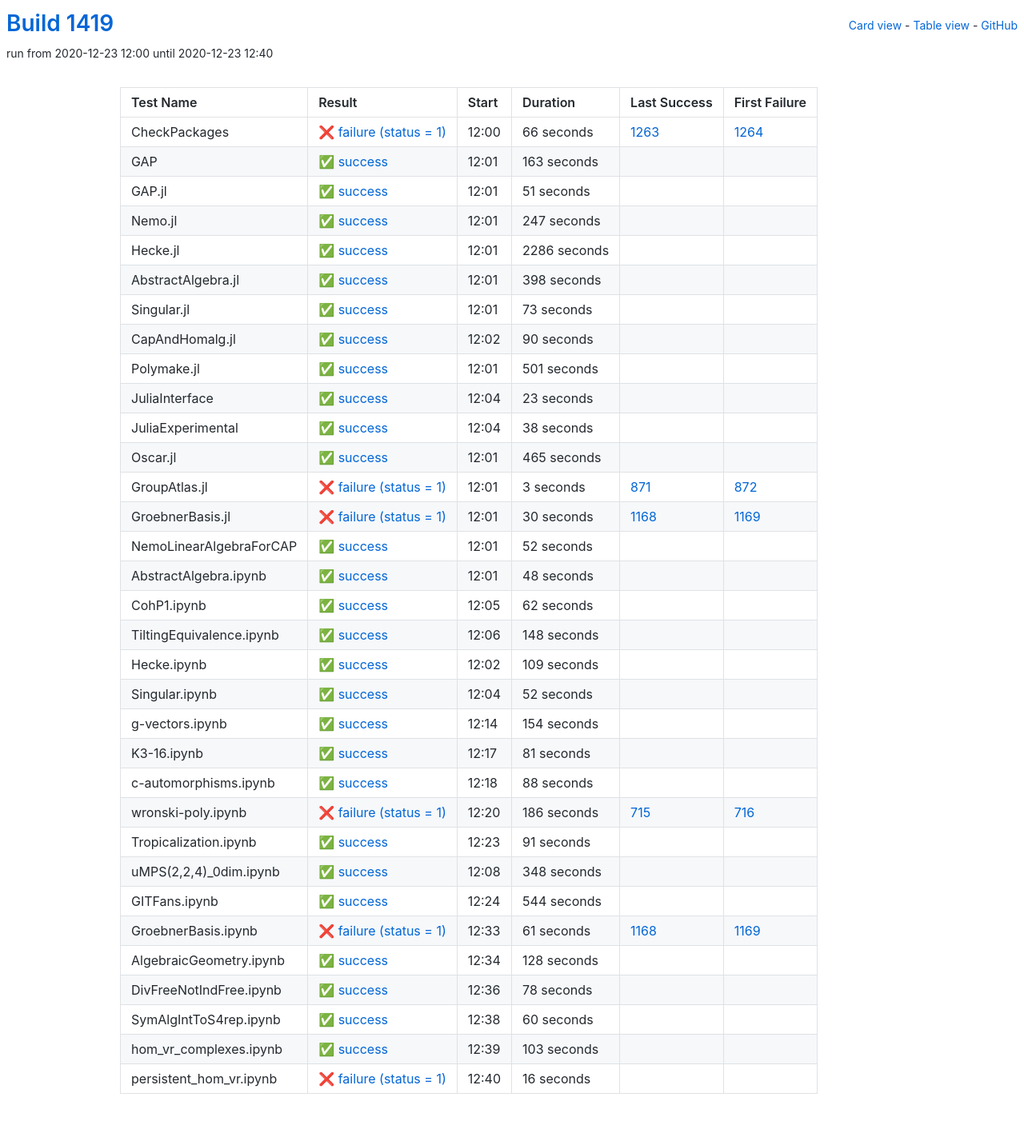
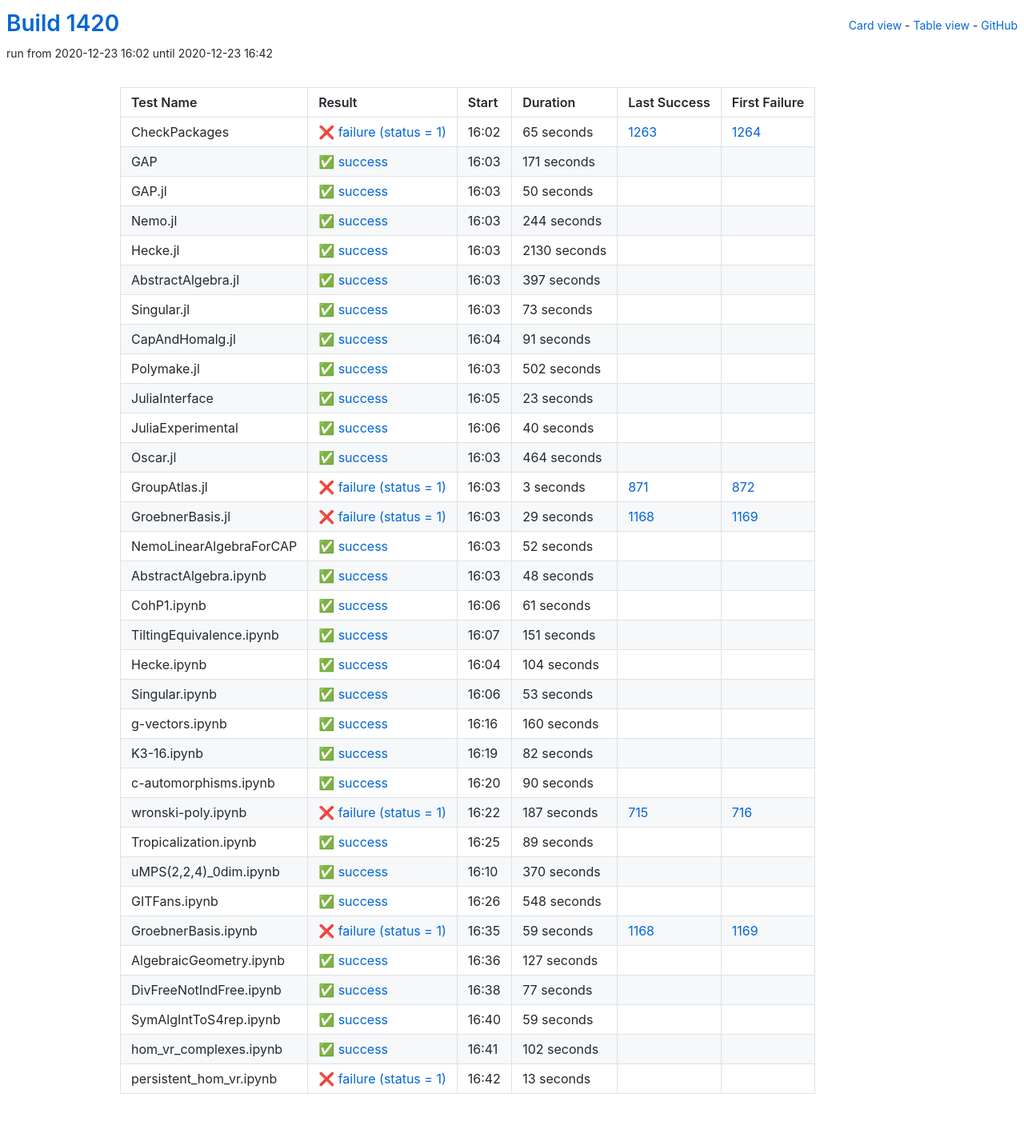
Before and after one commit to oscar-system/oscar-ci-status-stable, a Jekyll site: the page built from table.html, in a window 1280 px wide. Shown: the whole page at 80% size. Built offline with Jekyll 4.4.1, drawn with Linux system fonts in a browser that asks for light colours.

Commit message:
Build #1420

```diff
--- a/_data/ci.yml
+++ b/_data/ci.yml
@@ -1,6 +1,6 @@
 ---
-build: 1419
-build_url: https://oscarci.mathematik.uni-kl.de/job/oscar-stable/1419/
+build: 1420
+build_url: https://oscarci.mathematik.uni-kl.de/job/oscar-stable/1420/
 job: oscar-stable
 organization: oscar-system
 repo: oscar-ci-status-stable
@@ -8,80 +8,80 @@ repourl: https://github.com/oscar-system/oscar-ci-status-stable
 tests:
 - name: CheckPackages
   id: checkpackages
-  log: https://oscarci.mathematik.uni-kl.de/job/oscar-stable/1419/artifact/logs/build-1419/CheckPackages.log
-  start: 2020-12-23 12:00
+  log: https://oscarci.mathematik.uni-kl.de/job/oscar-stable/1420/artifact/logs/build-1420/CheckPackages.log
+  start: 2020-12-23 16:02
   success: false
   exitcode: 1
   status: failure
-  duration: 66
+  duration: 65
   last_success: 1263
   last_success_url: https://oscarci.mathematik.uni-kl.de/job/oscar-stable/1263/
   first_failure: 1264
   first_failure_url: https://oscarci.mathematik.uni-kl.de/job/oscar-stable/1264/
 - name: GAP
   id: gap
-  log: https://oscarci.mathematik.uni-kl.de/job/oscar-stable/1419/artifact/logs/build-1419/GAP.log
-  start: 2020-12-23 12:01
+  log: https://oscarci.mathematik.uni-kl.de/job/oscar-stable/1420/artifact/logs/build-1420/GAP.log
+  start: 2020-12-23 16:03
   success: true
   exitcode: 0
   status: success
-  duration: 163
+  duration: 171
   last_success: false
   last_success_url:
   first_failure: false
   first_failure_url:
 - name: GAP.jl
   id: gap-jl
-  log: https://oscarci.mathematik.uni-kl.de/job/oscar-stable/1419/artifact/logs/build-1419/GAP.jl.log
-  start: 2020-12-23 12:01
+  log: https://oscarci.mathematik.uni-kl.de/job/oscar-stable/1420/artifact/logs/build-1420/GAP.jl.log
+  start: 2020-12-23 16:03
   success: true
   exitcode: 0
   status: success
-  duration: 51
+  duration: 50
   last_success: false
   last_success_url:
   first_failure: false
   first_failure_url:
 - name: Nemo.jl
   id: nemo-jl
-  log: https://oscarci.mathematik.uni-kl.de/job/oscar-stable/1419/artifact/logs/build-1419/Nemo.jl.log
-  start: 2020-12-23 12:01
+  log: https://oscarci.mathematik.uni-kl.de/job/oscar-stable/1420/artifact/logs/build-1420/Nemo.jl.log
+  start: 2020-12-23 16:03
   success: true
   exitcode: 0
   status: success
-  duration: 247
+  duration: 244
   last_success: false
   last_success_url:
   first_failure: false
   first_failure_url:
 - name: Hecke.jl
   id: hecke-jl
-  log: https://oscarci.mathematik.uni-kl.de/job/oscar-stable/1419/artifact/logs/build-1419/Hecke.jl.log
-  start: 2020-12-23 12:01
+  log: https://oscarci.mathematik.uni-kl.de/job/oscar-stable/1420/artifact/logs/build-1420/Hecke.jl.log
+  start: 2020-12-23 16:03
   success: true
   exitcode: 0
   status: success
-  duration: 2286
+  duration: 2130
   last_success: false
   last_success_url:
   first_failure: false
   first_failure_url:
 - name: AbstractAlgebra.jl
   id: abstractalgebra-jl
-  log: https://oscarci.mathematik.uni-kl.de/job/oscar-stable/1419/artifact/logs/build-1419/AbstractAlgebra.jl.log
-  start: 2020-12-23 12:01
+  log: https://oscarci.mathematik.uni-kl.de/job/oscar-stable/1420/artifact/logs/build-1420/AbstractAlgebra.jl.log
+  start: 2020-12-23 16:03
   success: true
   exitcode: 0
   status: success
-  duration: 398
+  duration: 397
   last_success: false
   last_success_url:
   first_failure: false
   first_failure_url:
 - name: Singular.jl
   id: singular-jl
-  log: https://oscarci.mathematik.uni-kl.de/job/oscar-stable/1419/artifact/logs/build-1419/Singular.jl.log
-  start: 2020-12-23 12:01
+  log: https://oscarci.mathematik.uni-kl.de/job/oscar-stable/1420/artifact/logs/build-1420/Singular.jl.log
+  start: 2020-12-23 16:03
   success: true
   exitcode: 0
   status: success
@@ -92,32 +92,32 @@ tests:
   first_failure_url:
 - name: CapAndHomalg.jl
   id: capandhomalg-jl
-  log: https://oscarci.mathematik.uni-kl.de/job/oscar-stable/1419/artifact/logs/build-1419/CapAndHomalg.jl.log
-  start: 2020-12-23 12:02
+  log: https://oscarci.mathematik.uni-kl.de/job/oscar-stable/1420/artifact/logs/build-1420/CapAndHomalg.jl.log
+  start: 2020-12-23 16:04
   success: true
   exitcode: 0
   status: success
-  duration: 90
+  duration: 91
   last_success: false
   last_success_url:
   first_failure: false
   first_failure_url:
 - name: Polymake.jl
   id: polymake-jl
-  log: https://oscarci.mathematik.uni-kl.de/job/oscar-stable/1419/artifact/logs/build-1419/Polymake.jl.log
-  start: 2020-12-23 12:01
+  log: https://oscarci.mathematik.uni-kl.de/job/oscar-stable/1420/artifact/logs/build-1420/Polymake.jl.log
+  start: 2020-12-23 16:03
   success: true
   exitcode: 0
   status: success
-  duration: 501
+  duration: 502
   last_success: false
   last_success_url:
   first_failure: false
   first_failure_url:
 - name: JuliaInterface
   id: juliainterface
-  log: https://oscarci.mathematik.uni-kl.de/job/oscar-stable/1419/artifact/logs/build-1419/JuliaInterface.log
-  start: 2020-12-23 12:04
+  log: https://oscarci.mathematik.uni-kl.de/job/oscar-stable/1420/artifact/logs/build-1420/JuliaInterface.log
+  start: 2020-12-23 16:05
   success: true
   exitcode: 0
   status: success
@@ -128,32 +128,32 @@ tests:
   first_failure_url:
 - name: JuliaExperimental
   id: juliaexperimental
-  log: https://oscarci.mathematik.uni-kl.de/job/oscar-stable/1419/artifact/logs/build-1419/JuliaExperimental.log
-  start: 2020-12-23 12:04
+  log: https://oscarci.mathematik.uni-kl.de/job/oscar-stable/1420/artifact/logs/build-1420/JuliaExperimental.log
+  start: 2020-12-23 16:06
   success: true
   exitcode: 0
   status: success
-  duration: 38
+  duration: 40
   last_success: false
   last_success_url:
   first_failure: false
   first_failure_url:
 - name: Oscar.jl
   id: oscar-jl
-  log: https://oscarci.mathematik.uni-kl.de/job/oscar-stable/1419/artifact/logs/build-1419/Oscar.jl.log
-  start: 2020-12-23 12:01
+  log: https://oscarci.mathematik.uni-kl.de/job/oscar-stable/1420/artifact/logs/build-1420/Oscar.jl.log
+  start: 2020-12-23 16:03
   success: true
   exitcode: 0
   status: success
-  duration: 465
+  duration: 464
   last_success: false
   last_success_url:
   first_failure: false
   first_failure_url:
 - name: GroupAtlas.jl
   id: groupatlas-jl
-  log: https://oscarci.mathematik.uni-kl.de/job/oscar-stable/1419/artifact/logs/build-1419/GroupAtlas.jl.log
-  start: 2020-12-23 12:01
+  log: https://oscarci.mathematik.uni-kl.de/job/oscar-stable/1420/artifact/logs/build-1420/GroupAtlas.jl.log
+  start: 2020-12-23 16:03
   success: false
   exitcode: 1
   status: failure
@@ -164,20 +164,20 @@ tests:
   first_failure_url: https://oscarci.mathematik.uni-kl.de/job/oscar-stable/872/
 - name: GroebnerBasis.jl
   id: groebnerbasis-jl
-  log: https://oscarci.mathematik.uni-kl.de/job/oscar-stable/1419/artifact/logs/build-1419/GroebnerBasis.jl.log
-  start: 2020-12-23 12:01
+  log: https://oscarci.mathematik.uni-kl.de/job/oscar-stable/1420/artifact/logs/build-1420/GroebnerBasis.jl.log
+  start: 2020-12-23 16:03
   success: false
   exitcode: 1
   status: failure
-  duration: 30
+  duration: 29
   last_success: 1168
   last_success_url: https://oscarci.mathematik.uni-kl.de/job/oscar-stable/1168/
   first_failure: 1169
   first_failure_url: https://oscarci.mathematik.uni-kl.de/job/oscar-stable/1169/
 - name: NemoLinearAlgebraForCAP
   id: nemolinearalgebraforcap
-  log: https://oscarci.mathematik.uni-kl.de/job/oscar-stable/1419/artifact/logs/build-1419/NemoLinearAlgebraForCAP.log
-  start: 2020-12-23 12:01
+  log: https://oscarci.mathematik.uni-kl.de/job/oscar-stable/1420/artifact/logs/build-1420/NemoLinearAlgebraForCAP.log
+  start: 2020-12-23 16:03
   success: true
   exitcode: 0
   status: success
@@ -188,8 +188,8 @@ tests:
   first_failure_url:
 - name: AbstractAlgebra.ipynb
   id: abstractalgebra-ipynb
-  log: https://oscarci.mathematik.uni-kl.de/job/oscar-stable/1419/artifact/logs/build-1419/AbstractAlgebra.ipynb.log
-  start: 2020-12-23 12:01
+  log: https://oscarci.mathematik.uni-kl.de/job/oscar-stable/1420/artifact/logs/build-1420/AbstractAlgebra.ipynb.log
+  start: 2020-12-23 16:03
   success: true
   exitcode: 0
   status: success
@@ -200,204 +200,204 @@ tests:
   first_failure_url:
 - name: CohP1.ipynb
   id: cohp1-ipynb
-  log: https://oscarci.mathematik.uni-kl.de/job/oscar-stable/1419/artifact/logs/build-1419/CohP1.ipynb.log
-  start: 2020-12-23 12:05
+  log: https://oscarci.mathematik.uni-kl.de/job/oscar-stable/1420/artifact/logs/build-1420/CohP1.ipynb.log
+  start: 2020-12-23 16:06
   success: true
   exitcode: 0
   status: success
-  duration: 62
+  duration: 61
   last_success: false
   last_success_url:
   first_failure: false
   first_failure_url:
 - name: TiltingEquivalence.ipynb
   id: tiltingequivalence-ipynb
-  log: https://oscarci.mathematik.uni-kl.de/job/oscar-stable/1419/artifact/logs/build-1419/TiltingEquivalence.ipynb.log
-  start: 2020-12-23 12:06
+  log: https://oscarci.mathematik.uni-kl.de/job/oscar-stable/1420/artifact/logs/build-1420/TiltingEquivalence.ipynb.log
+  start: 2020-12-23 16:07
   success: true
   exitcode: 0
   status: success
-  duration: 148
+  duration: 151
   last_success: false
   last_success_url:
   first_failure: false
   first_failure_url:
 - name: Hecke.ipynb
   id: hecke-ipynb
-  log: https://oscarci.mathematik.uni-kl.de/job/oscar-stable/1419/artifact/logs/build-1419/Hecke.ipynb.log
-  start: 2020-12-23 12:02
+  log: https://oscarci.mathematik.uni-kl.de/job/oscar-stable/1420/artifact/logs/build-1420/Hecke.ipynb.log
+  start: 2020-12-23 16:04
   success: true
   exitcode: 0
   status: success
-  duration: 109
+  duration: 104
   last_success: false
   last_success_url:
   first_failure: false
   first_failure_url:
 - name: Singular.ipynb
   id: singular-ipynb
-  log: https://oscarci.mathematik.uni-kl.de/job/oscar-stable/1419/artifact/logs/build-1419/Singular.ipynb.log
-  start: 2020-12-23 12:04
+  log: https://oscarci.mathematik.uni-kl.de/job/oscar-stable/1420/artifact/logs/build-1420/Singular.ipynb.log
+  start: 2020-12-23 16:06
   success: true
   exitcode: 0
   status: success
-  duration: 52
+  duration: 53
   last_success: false
   last_success_url:
   first_failure: false
   first_failure_url:
 - name: g-vectors.ipynb
   id: g-vectors-ipynb
-  log: https://oscarci.mathematik.uni-kl.de/job/oscar-stable/1419/artifact/logs/build-1419/g-vectors.ipynb.log
-  start: 2020-12-23 12:14
+  log: https://oscarci.mathematik.uni-kl.de/job/oscar-stable/1420/artifact/logs/build-1420/g-vectors.ipynb.log
+  start: 2020-12-23 16:16
   success: true
   exitcode: 0
   status: success
-  duration: 154
+  duration: 160
   last_success: false
   last_success_url:
   first_failure: false
   first_failure_url:
 - name: K3-16.ipynb
   id: k3-16-ipynb
-  log: https://oscarci.mathematik.uni-kl.de/job/oscar-stable/1419/artifact/logs/build-1419/K3-16.ipynb.log
-  start: 2020-12-23 12:17
+  log: https://oscarci.mathematik.uni-kl.de/job/oscar-stable/1420/artifact/logs/build-1420/K3-16.ipynb.log
+  start: 2020-12-23 16:19
   success: true
   exitcode: 0
   status: success
-  duration: 81
+  duration: 82
   last_success: false
   last_success_url:
   first_failure: false
   first_failure_url:
 - name: c-automorphisms.ipynb
   id: c-automorphisms-ipynb
-  log: https://oscarci.mathematik.uni-kl.de/job/oscar-stable/1419/artifact/logs/build-1419/c-automorphisms.ipynb.log
-  start: 2020-12-23 12:18
+  log: https://oscarci.mathematik.uni-kl.de/job/oscar-stable/1420/artifact/logs/build-1420/c-automorphisms.ipynb.log
+  start: 2020-12-23 16:20
   success: true
   exitcode: 0
   status: success
-  duration: 88
+  duration: 90
   last_success: false
   last_success_url:
   first_failure: false
   first_failure_url:
 - name: wronski-poly.ipynb
   id: wronski-poly-ipynb
-  log: https://oscarci.mathematik.uni-kl.de/job/oscar-stable/1419/artifact/logs/build-1419/wronski-poly.ipynb.log
-  start: 2020-12-23 12:20
+  log: https://oscarci.mathematik.uni-kl.de/job/oscar-stable/1420/artifact/logs/build-1420/wronski-poly.ipynb.log
+  start: 2020-12-23 16:22
   success: false
   exitcode: 1
   status: failure
-  duration: 186
+  duration: 187
   last_success: 715
   last_success_url: https://oscarci.mathematik.uni-kl.de/job/oscar-stable/715/
   first_failure: 716
   first_failure_url: https://oscarci.mathematik.uni-kl.de/job/oscar-stable/716/
 - name: Tropicalization.ipynb
   id: tropicalization-ipynb
-  log: https://oscarci.mathematik.uni-kl.de/job/oscar-stable/1419/artifact/logs/build-1419/Tropicalization.ipynb.log
-  start: 2020-12-23 12:23
+  log: https://oscarci.mathematik.uni-kl.de/job/oscar-stable/1420/artifact/logs/build-1420/Tropicalization.ipynb.log
+  start: 2020-12-23 16:25
   success: true
   exitcode: 0
   status: success
-  duration: 91
+  duration: 89
   last_success: false
   last_success_url:
   first_failure: false
   first_failure_url:
 - name: uMPS(2,2,4)_0dim.ipynb
   id: umps-2-2-4-0dim-ipynb
-  log: https://oscarci.mathematik.uni-kl.de/job/oscar-stable/1419/artifact/logs/build-1419/uMPS-2-2-4-_0dim.ipynb.log
-  start: 2020-12-23 12:08
+  log: https://oscarci.mathematik.uni-kl.de/job/oscar-stable/1420/artifact/logs/build-1420/uMPS-2-2-4-_0dim.ipynb.log
+  start: 2020-12-23 16:10
   success: true
   exitcode: 0
   status: success
-  duration: 348
+  duration: 370
   last_success: false
   last_success_url:
   first_failure: false
   first_failure_url:
 - name: GITFans.ipynb
   id: gitfans-ipynb
-  log: https://oscarci.mathematik.uni-kl.de/job/oscar-stable/1419/artifact/logs/build-1419/GITFans.ipynb.log
-  start: 2020-12-23 12:24
+  log: https://oscarci.mathematik.uni-kl.de/job/oscar-stable/1420/artifact/logs/build-1420/GITFans.ipynb.log
+  start: 2020-12-23 16:26
   success: true
   exitcode: 0
   status: success
-  duration: 544
+  duration: 548
   last_success: false
   last_success_url:
   first_failure: false
   first_failure_url:
 - name: GroebnerBasis.ipynb
   id: groebnerbasis-ipynb
-  log: https://oscarci.mathematik.uni-kl.de/job/oscar-stable/1419/artifact/logs/build-1419/GroebnerBasis.ipynb.log
-  start: 2020-12-23 12:33
+  log: https://oscarci.mathematik.uni-kl.de/job/oscar-stable/1420/artifact/logs/build-1420/GroebnerBasis.ipynb.log
+  start: 2020-12-23 16:35
   success: false
   exitcode: 1
   status: failure
-  duration: 61
+  duration: 59
   last_success: 1168
   last_success_url: https://oscarci.mathematik.uni-kl.de/job/oscar-stable/1168/
   first_failure: 1169
   first_failure_url: https://oscarci.mathematik.uni-kl.de/job/oscar-stable/1169/
 - name: AlgebraicGeometry.ipynb
   id: algebraicgeometry-ipynb
-  log: https://oscarci.mathematik.uni-kl.de/job/oscar-stable/1419/artifact/logs/build-1419/AlgebraicGeometry.ipynb.log
-  start: 2020-12-23 12:34
+  log: https://oscarci.mathematik.uni-kl.de/job/oscar-stable/1420/artifact/logs/build-1420/AlgebraicGeometry.ipynb.log
+  start: 2020-12-23 16:36
   success: true
   exitcode: 0
   status: success
-  duration: 128
+  duration: 127
   last_success: false
   last_success_url:
   first_failure: false
   first_failure_url:
 - name: DivFreeNotIndFree.ipynb
   id: divfreenotindfree-ipynb
-  log: https://oscarci.mathematik.uni-kl.de/job/oscar-stable/1419/artifact/logs/build-1419/DivFreeNotIndFree.ipynb.log
-  start: 2020-12-23 12:36
+  log: https://oscarci.mathematik.uni-kl.de/job/oscar-stable/1420/artifact/logs/build-1420/DivFreeNotIndFree.ipynb.log
+  start: 2020-12-23 16:38
   success: true
   exitcode: 0
   status: success
-  duration: 78
+  duration: 77
   last_success: false
   last_success_url:
   first_failure: false
   first_failure_url:
 - name: SymAlgIntToS4rep.ipynb
   id: symalginttos4rep-ipynb
-  log: https://oscarci.mathematik.uni-kl.de/job/oscar-stable/1419/artifact/logs/build-1419/SymAlgIntToS4rep.ipynb.log
-  start: 2020-12-23 12:38
+  log: https://oscarci.mathematik.uni-kl.de/job/oscar-stable/1420/artifact/logs/build-1420/SymAlgIntToS4rep.ipynb.log
+  start: 2020-12-23 16:40
   success: true
   exitcode: 0
   status: success
-  duration: 60
+  duration: 59
   last_success: false
   last_success_url:
   first_failure: false
   first_failure_url:
 - name: hom_vr_complexes.ipynb
   id: hom-vr-complexes-ipynb
-  log: https://oscarci.mathematik.uni-kl.de/job/oscar-stable/1419/artifact/logs/build-1419/hom_vr_complexes.ipynb.log
-  start: 2020-12-23 12:39
+  log: https://oscarci.mathematik.uni-kl.de/job/oscar-stable/1420/artifact/logs/build-1420/hom_vr_complexes.ipynb.log
+  start: 2020-12-23 16:41
   success: true
   exitcode: 0
   status: success
-  duration: 103
+  duration: 102
   last_success: false
   last_success_url:
   first_failure: false
   first_failure_url:
 - name: persistent_hom_vr.ipynb
   id: persistent-hom-vr-ipynb
-  log: https://oscarci.mathematik.uni-kl.de/job/oscar-stable/1419/artifact/logs/build-1419/persistent_hom_vr.ipynb.log
-  start: 2020-12-23 12:40
+  log: https://oscarci.mathematik.uni-kl.de/job/oscar-stable/1420/artifact/logs/build-1420/persistent_hom_vr.ipynb.log
+  start: 2020-12-23 16:42
   success: false
   exitcode: 1
   status: failure
-  duration: 16
+  duration: 13
   last_success: false
   last_success_url:
   first_failure: false
```
Also changed, not shown: README.md.
